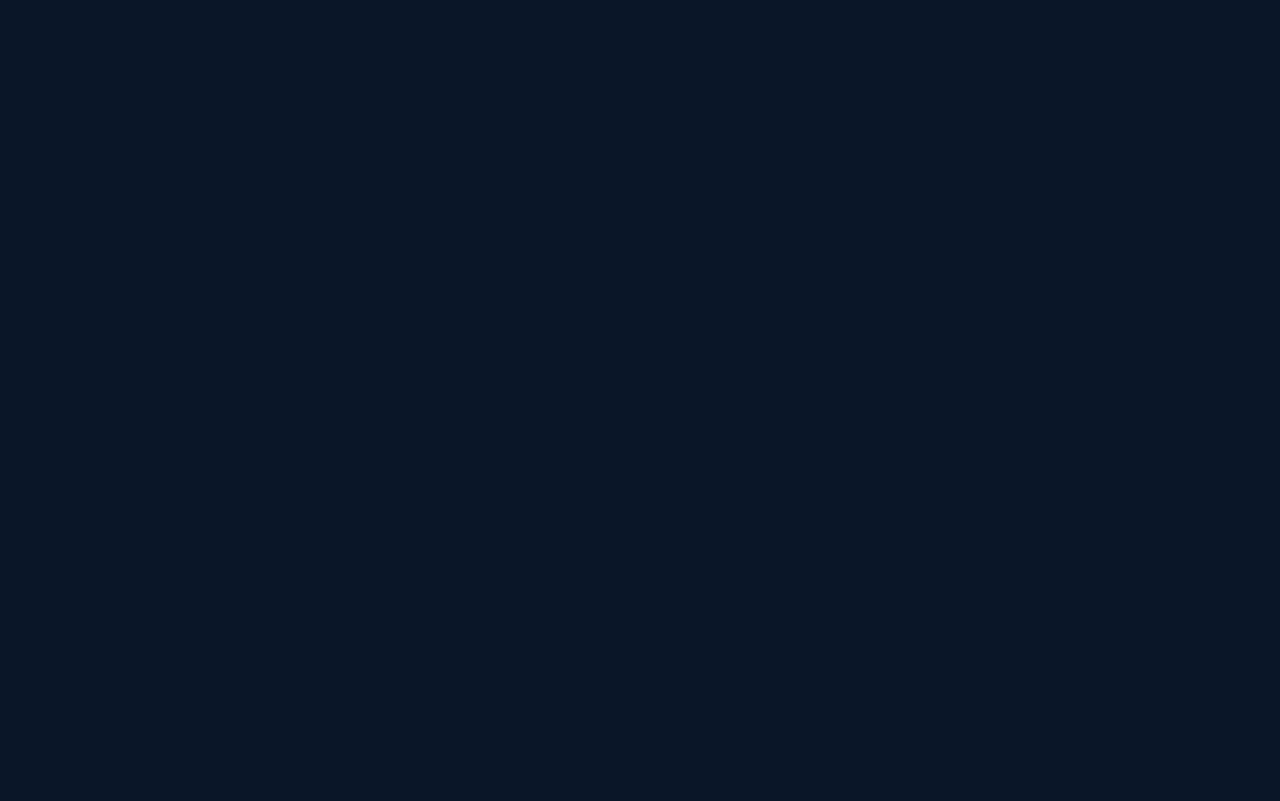
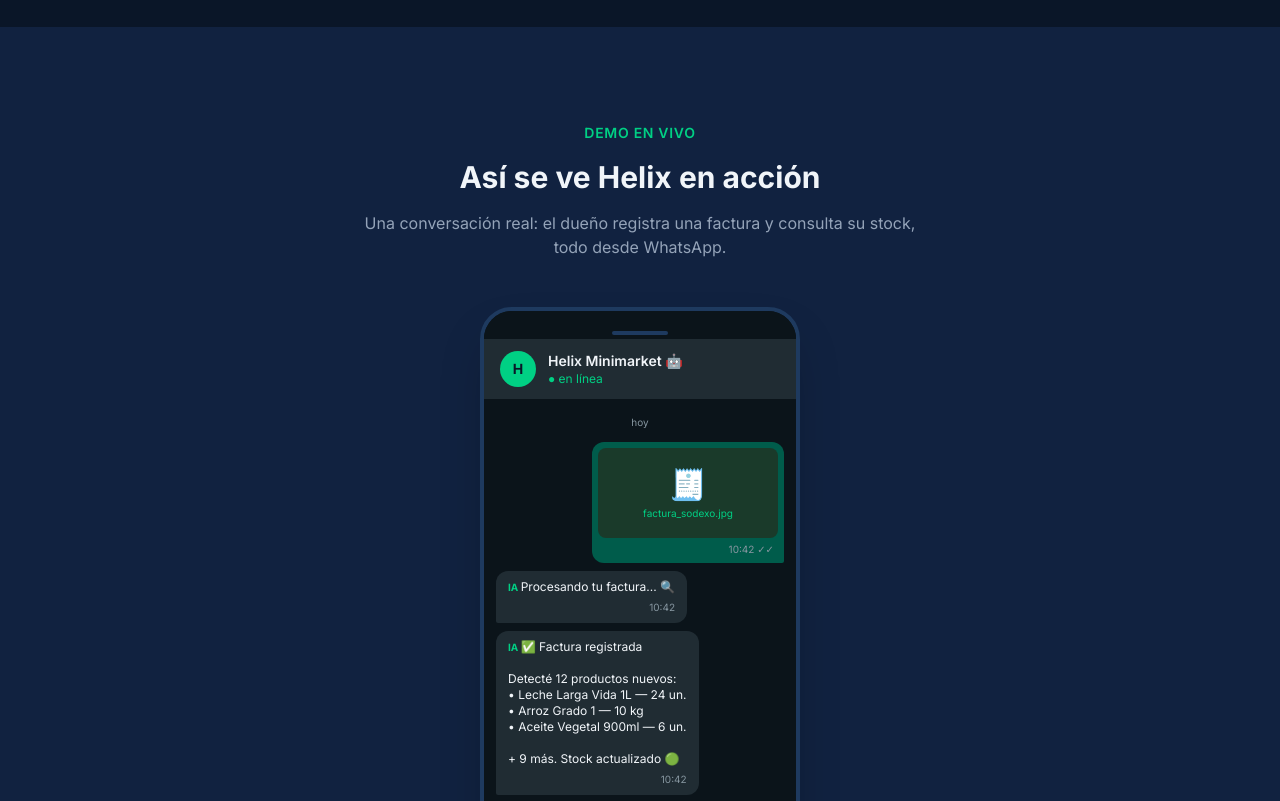
Before and after one commit to BlasterLc/helix-minimarket-demo, a Next.js app: page / in a window 1280 px wide. Shown: the part 1960-2761 px from the top of the page. Before the commit the page ends 1987 px from the top, so only its background shows below. Built offline with nearby package versions, Linux system fonts and the light colour scheme.

Commit message:
feat: agregar demo interactivo de chat WhatsApp con animación

```diff
--- a/app/page.tsx
+++ b/app/page.tsx
@@ -2,6 +2,7 @@
 import Hero       from '@/components/Hero'
 import Problem    from '@/components/Problem'
 import HowItWorks from '@/components/HowItWorks'
+import ChatDemo   from '@/components/ChatDemo'
 
 export default function Home() {
   return (
@@ -10,6 +11,7 @@
       <Hero />
       <Problem />
       <HowItWorks />
+      <ChatDemo />
     </main>
   )
 }
--- /dev/null
+++ b/components/ChatDemo.tsx
@@ -0,0 +1,135 @@
+'use client'
+import { useState, useEffect, useRef, useCallback } from 'react'
+import { CHAT_MESSAGES, type ChatMessage } from '@/lib/demo-data'
+
+export default function ChatDemo() {
+  const [visibleIds, setVisibleIds] = useState<number[]>([])
+  const [playing, setPlaying]       = useState(false)
+  const sectionRef                  = useRef<HTMLElement>(null)
+  const timersRef                   = useRef<ReturnType<typeof setTimeout>[]>([])
+
+  const play = useCallback(() => {
+    timersRef.current.forEach(clearTimeout)
+    timersRef.current = []
+    setVisibleIds([])
+    setPlaying(true)
+    CHAT_MESSAGES.forEach((msg) => {
+      const t = setTimeout(() => {
+        setVisibleIds((prev) => [...prev, msg.id])
+      }, msg.delay)
+      timersRef.current.push(t)
+    })
+    const lastDelay = CHAT_MESSAGES[CHAT_MESSAGES.length - 1].delay
+    const done = setTimeout(() => setPlaying(false), lastDelay + 600)
+    timersRef.current.push(done)
+  }, [])
+
+  useEffect(() => {
+    const observer = new IntersectionObserver(
+      ([entry]) => {
+        if (entry.isIntersecting) {
+          play()
+          observer.disconnect()
+        }
+      },
+      { threshold: 0.3 }
+    )
+    const el = sectionRef.current
+    if (el) observer.observe(el)
+    return () => {
+      observer.disconnect()
+      timersRef.current.forEach(clearTimeout)
+      timersRef.current = []
+    }
+  }, [play])
+
+  return (
+    <section id="demo" ref={sectionRef} className="py-24 px-6 bg-helix-bg2">
+      <div className="max-w-6xl mx-auto">
+        <p className="text-helix-green text-sm font-semibold uppercase tracking-wider mb-4 text-center">
+          Demo en vivo
+        </p>
+        <h2 className="text-3xl font-bold text-helix-text text-center mb-4">
+          Así se ve Helix en acción
+        </h2>
+        <p className="text-helix-muted text-center mb-12 max-w-xl mx-auto">
+          Una conversación real: el dueño registra una factura y consulta su stock, todo desde WhatsApp.
+        </p>
+        <div className="flex flex-col items-center gap-6">
+          <div className="w-[320px] bg-[#0b141a] rounded-[32px] border-4 border-[#1e3a5f] shadow-2xl overflow-hidden">
+            <div className="h-7 bg-[#0b141a] flex justify-center items-end pb-1">
+              <div className="w-14 h-1 bg-[#1e3a5f] rounded-full" />
+            </div>
+            <div className="bg-[#202c33] px-4 py-3 flex items-center gap-3">
+              <div className="w-9 h-9 rounded-full bg-helix-green flex items-center justify-center text-helix-bg font-bold text-sm flex-shrink-0">
+                H
+              </div>
+              <div>
+                <div className="text-helix-text text-sm font-semibold">Helix Minimarket 🤖</div>
+                <div className="text-helix-green text-xs">● en línea</div>
+              </div>
+            </div>
+            <div className="p-3 flex flex-col gap-2 bg-[#0b141a] min-h-[440px]">
+              <div className="text-center text-[#8696a0] text-[10px] py-1">hoy</div>
+              {CHAT_MESSAGES.map((msg) =>
+                visibleIds.includes(msg.id) ? <Bubble key={msg.id} msg={msg} /> : null
+              )}
+            </div>
+          </div>
+          <button
+            onClick={play}
+            disabled={playing}
+            className="flex items-center gap-2 px-5 py-2.5 rounded-xl border border-helix-green/30 text-helix-green text-sm font-semibold hover:bg-helix-green/10 transition-colors disabled:opacity-40 disabled:cursor-not-allowed"
+          >
+            {playing ? '⏳ Reproduciendo...' : '▶ Reproducir de nuevo'}
+          </button>
+        </div>
+      </div>
+    </section>
+  )
+}
+
+function Bubble({ msg }: { msg: ChatMessage }) {
+  if (msg.isImage) {
+    return (
+      <div className="self-end animate-fade-in-up">
+        <div className="bg-[#005c4b] rounded-xl rounded-br-sm p-1.5">
+          <div className="w-[180px] h-[90px] bg-[#1a3a2a] rounded-lg flex flex-col items-center justify-center gap-1">
+            <span className="text-3xl">🧾</span>
+            <span className="text-helix-green text-[10px]">{msg.text}</span>
+          </div>
+          <div className="text-[10px] text-[#8696a0] text-right px-1 pt-1">{msg.time} ✓✓</div>
+        </div>
+      </div>
+    )
+  }
+  if (msg.type === 'out') {
+    return (
+      <div className="self-end animate-fade-in-up max-w-[78%]">
+        <div className="bg-[#005c4b] text-helix-text text-xs px-3 py-2 rounded-xl rounded-br-sm whitespace-pre-line">
+          {msg.text}
+          <div className="text-[10px] text-[#8696a0] text-right mt-1">{msg.time} ✓✓</div>
+        </div>
+      </div>
+    )
+  }
+  if (msg.type === 'alert') {
+    return (
+      <div className="self-start animate-fade-in-up max-w-[85%]">
+        <div className="bg-[#202c33] border-l-2 border-amber-400 text-helix-text text-xs px-3 py-2 rounded-xl rounded-bl-sm whitespace-pre-line">
+          {msg.text}
+          <div className="text-[10px] text-[#8696a0] text-right mt-1">{msg.time}</div>
+        </div>
+      </div>
+    )
+  }
+  return (
+    <div className="self-start animate-fade-in-up max-w-[85%]">
+      <div className="bg-[#202c33] text-helix-text text-xs px-3 py-2 rounded-xl rounded-bl-sm whitespace-pre-line">
+        <span className="text-helix-green text-[10px] font-bold">IA </span>
+        {msg.text}
+        <div className="text-[10px] text-[#8696a0] text-right mt-1">{msg.time}</div>
+      </div>
+    </div>
+  )
+}
```
